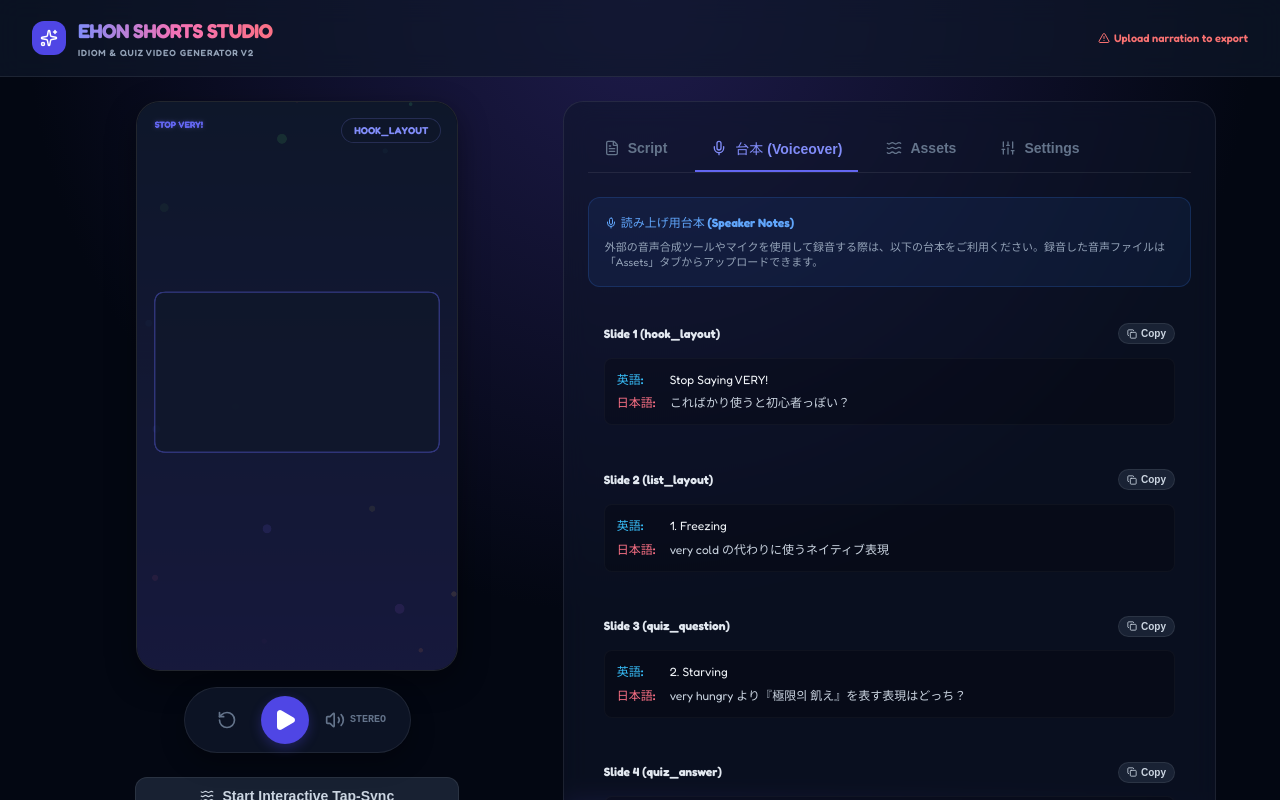
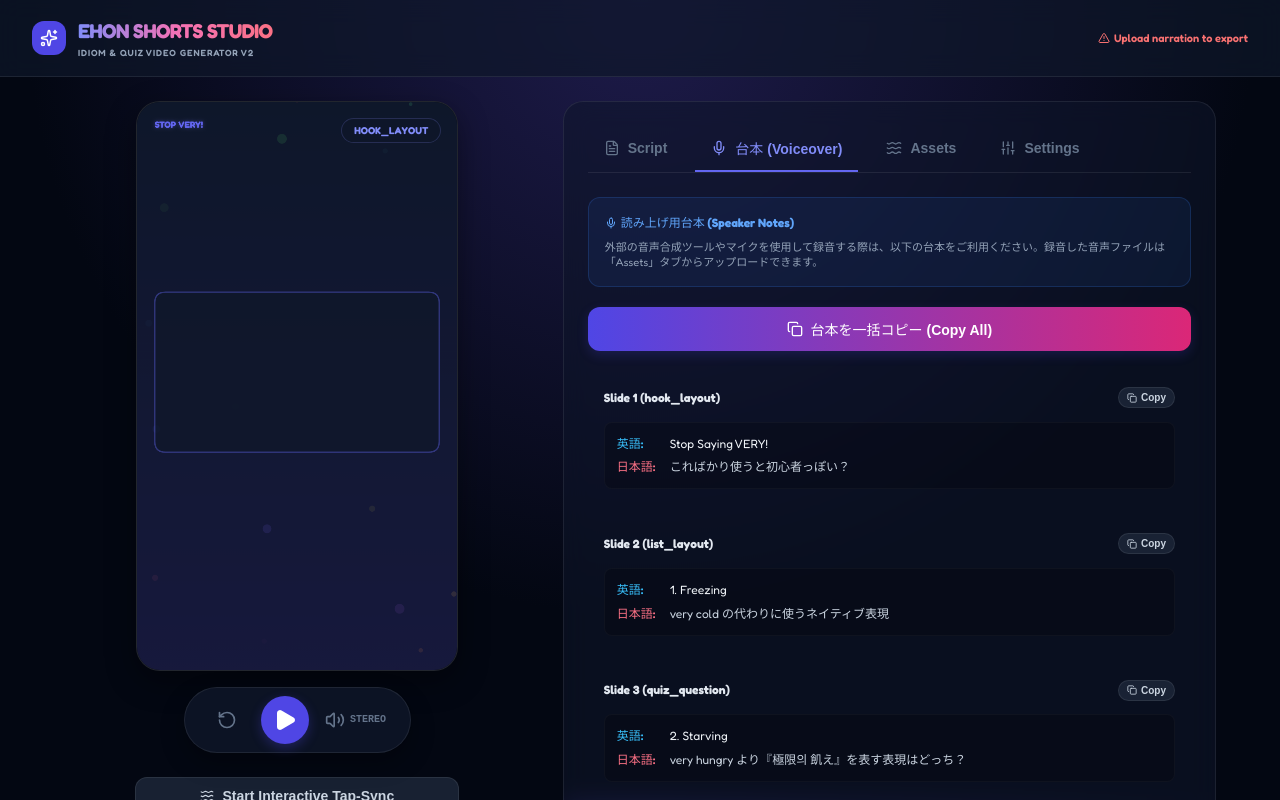
Before and after one commit to farronusbuccaneer-blip/EhonShorts, a React (Vite) app: page / in a window 1280 px wide. Both pictures are taken after a click on the button "台本 (Voiceover)". Shown: the top 800 px of the page. Built offline with nearby package versions, Linux system fonts and the light colour scheme; a web font is replaced by a local one.

Commit message:
Add Copy All button in Speaker Notes tab

```diff
--- a/src/App.tsx
+++ b/src/App.tsx
@@ -637,6 +637,23 @@ export default function App() {
                     </p>
                   </div>
 
+                  <button
+                    onClick={() => {
+                      const allText = parsedData.slides.map((s, idx) => {
+                        const isLast = idx === parsedData.slides.length - 1;
+                        return `${s.header || ''}\n${!isLast && s.sub_header ? s.sub_header : ''}`.trim();
+                      }).filter(t => t.length > 0).join('\n\n');
+
+                      navigator.clipboard.writeText(allText);
+                      alert('すべてのスライドの台本を一括コピーしました！');
+                    }}
+                    className="btn-primary"
+                    style={{ display: 'flex', alignItems: 'center', justifyContent: 'center', gap: '0.5rem', padding: '0.75rem' }}
+                  >
+                    <Copy size={16} />
+                    <span>台本を一括コピー (Copy All)</span>
+                  </button>
+
                   <div style={{ display: 'flex', flexDirection: 'column', gap: '0.75rem' }}>
                     {parsedData.slides.map((s, idx) => {
                       const isLast = idx === parsedData.slides.length - 1;
```
Also changed, not shown: 2 other files (tests, documents, lock files or other folders).
